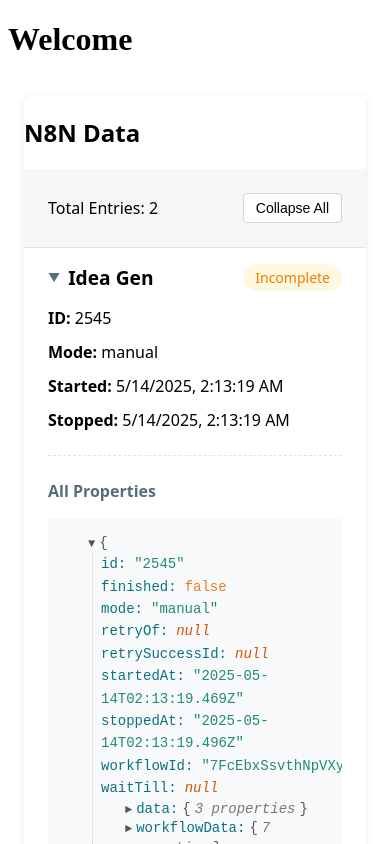
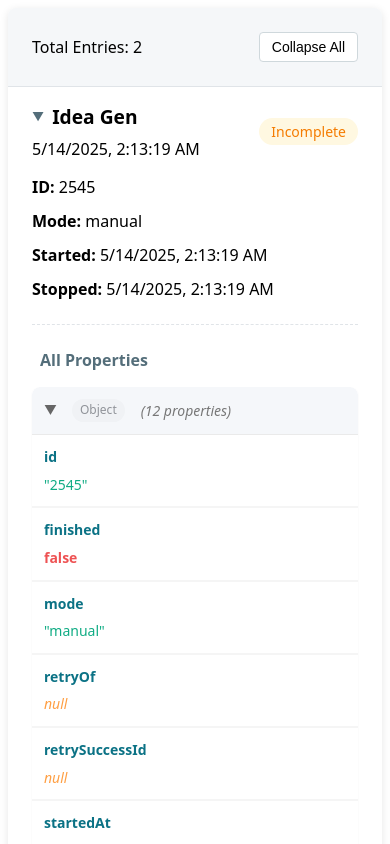
Before and after one commit to SharkJets/n7n, an Astro site: page / in a window 390 px wide. Both pictures are taken after a click on the button "Expand All". Shown: the top 844 px of the page. Built offline with nearby package versions, Linux system fonts and the light colour scheme; Astro itself is replaced by a stand-in of ours.

Commit message:
improves mobile layout

```diff
--- a/src/components/vue/JsonViewer.vue
+++ b/src/components/vue/JsonViewer.vue
@@ -1,32 +1,32 @@
 <template>
   <div class="json-viewer-component">
     <template v-if="isObject(data)">
-      <div class="json-object" :class="{ expanded: isExpanded }">
-        <div class="json-toggle" @click="toggleExpand">
-          <span class="toggle-icon">{{ isExpanded ? '▼' : '►' }}</span>
-          <span class="json-key" v-if="propKey">{{ propKey }}:</span>
-          <span class="json-braces">{{ isArray(data) ? '[' : '{' }}</span>
-          <span v-if="!isExpanded" class="json-preview">{{ getObjectPreview(data) }}</span>
-          <span v-if="!isExpanded" class="json-braces">{{ isArray(data) ? ']' : '}' }}</span>
+      <div class="json-object-container" :class="{ 'root-item': level === 0 }">
+        <div class="json-object-header" @click="toggleExpand">
+          <div class="header-left">
+            <span class="toggle-icon">{{ isExpanded ? '▼' : '►' }}</span>
+            <span class="json-key" v-if="propKey">{{ propKey }}</span>
+            <span class="json-type">{{ isArray(data) ? 'Array' : 'Object' }}</span>
+            <span class="json-preview">{{ getObjectPreview(data) }}</span>
+          </div>
         </div>
 
-        <div v-if="isExpanded" class="json-children">
-          <div v-for="(value, key) in data" :key="key" class="json-property">
+        <div v-if="isExpanded" class="json-object-content">
+          <div v-for="(value, key) in data" :key="key" class="json-item">
             <JsonViewer
               :data="value"
               :prop-key="key"
               :level="level + 1"
             />
           </div>
-          <div class="json-braces end-braces">{{ isArray(data) ? ']' : '}' }}</div>
         </div>
       </div>
     </template>
 
     <template v-else>
       <div class="json-property">
-        <span v-if="propKey" class="json-key">{{ propKey }}:</span>
-        <span class="json-value" :class="getValueType(data)">{{ formatValue(data) }}</span>
+        <div class="json-key-container" v-if="propKey">{{ propKey }}</div>
+        <div class="json-value-container" :class="getValueType(data)">{{ formatValue(data) }}</div>
       </div>
     </template>
   </div>
@@ -78,12 +78,12 @@
     getObjectPreview(obj) {
       const isArray = Array.isArray(obj);
       const count = Object.keys(obj).length;
-      if (count === 0) return isArray ? '' : '';
+      if (count === 0) return isArray ? '(empty array)' : '(empty object)';
 
       if (isArray) {
-        return `${count} item${count === 1 ? '' : 's'}`;
+        return `(${count} item${count === 1 ? '' : 's'})`;
       } else {
-        return `${count} propert${count === 1 ? 'y' : 'ies'}`;
+        return `(${count} propert${count === 1 ? 'y' : 'ies'})`;
       }
     }
   }
@@ -92,78 +92,124 @@
 
 <style>
 .json-viewer-component {
-  font-family: monospace;
+  font-family: system-ui, -apple-system, BlinkMacSystemFont, sans-serif;
   font-size: 14px;
   line-height: 1.4;
+  width: 100%;
+  box-sizing: border-box;
 }
 
-.json-object {
-  padding-left: 1.5rem;
-  position: relative;
+.json-object-container {
+  margin-bottom: 0.25rem;
+  border-radius: 0;
+  overflow: hidden;
+  width: 100%;
+  box-shadow: none;
 }
 
-.json-toggle {
+.root-item {
+  border-radius: 8px;
+  box-shadow: 0 1px 2px rgba(0, 0, 0, 0.05);
+  margin-bottom: 0.75rem;
+}
+
+.json-object-header {
+  display: flex;
+  align-items: center;
+  padding: 0.75rem;
+  background-color: #f5f7fa;
   cursor: pointer;
   user-select: none;
+  border-bottom: 1px solid #eaeaea;
+  justify-content: space-between;
 }
 
-.json-toggle:hover {
-  text-decoration: underline;
+.header-left {
+  display: flex;
+  align-items: center;
+  flex-wrap: wrap;
+}
+
+.json-object-header:hover {
+  background-color: #eef1f6;
+}
+
+.json-object-content {
+  padding: 0;
+  background-color: #ffffff;
 }
 
 .toggle-icon {
-  font-size: 0.75rem;
-  color: #555;
-  margin-right: 0.25rem;
+  font-size: 0.8rem;
+  color: #666;
+  margin-right: 0.5rem;
+  width: 12px;
+  text-align: center;
 }
 
 .json-key {
   color: #0b7285;
-  margin-right: 0.25rem;
+  font-weight: bold;
+  margin-right: 0.5rem;
 }
 
-.json-braces {
-  color: #555;
-}
-
-.end-braces {
-  padding-left: 0.5rem;
+.json-type {
+  color: #909399;
+  background-color: #f0f2f5;
+  padding: 0.2rem 0.5rem;
+  border-radius: 12px;
+  font-size: 0.75rem;
+  margin-right: 0.5rem;
 }
 
 .json-preview {
   color: #777;
   font-style: italic;
-  margin: 0 0.25rem;
 }
 
-.json-value {
-  margin-left: 0.25rem;
+.json-item {
+  border-bottom: 1px solid #f5f5f5;
 }
 
-.json-value.string {
-  color: #218c74;
-}
-
-.json-value.number {
-  color: #6a89cc;
-}
-
-.json-value.boolean {
-  color: #e67e22;
-}
-
-.json-value.null, .json-value.undefined {
-  color: #d35400;
-  font-style: italic;
-}
-
-.json-children {
-  padding-left: 0.5rem;
-  border-left: 1px dotted #ccc;
-  margin-left: 0.25rem;
+.json-item:last-child {
+  border-bottom: none;
 }
 
 .json-property {
-  line-height: 1.6;
+  display: flex;
+  flex-direction: column;
+  padding: 0;
+  background-color: #fff;
+  width: 100%;
+  border-bottom: 1px solid #f5f5f5;
+}
+
+.json-key-container {
+  color: #0b7285;
+  font-weight: bold;
+  padding: 0.75rem 0.75rem 0.25rem 0.75rem;
+}
+
+.json-value-container {
+  padding: 0.25rem 0.75rem 0.75rem 0.75rem;
+  word-break: break-word;
+}
+
+.json-value-container.string {
+  color: #10ac84;
+}
+
+.json-value-container.number {
+  color: #2e86de;
+}
+
+.json-value-container.boolean {
+  color: #ee5253;
+  font-weight: bold;
+}
+
+.json-value-container.null, .json-value-container.undefined {
+  color: #ff9f43;
+  font-style: italic;
 }
 </style>
--- a/src/components/vue/N8nDataViewer.vue
+++ b/src/components/vue/N8nDataViewer.vue
@@ -10,7 +10,6 @@
         </div>
 
         <div v-else-if="n8nData" class="data-container">
-            <h2>N8N Data</h2>
             <div class="data-summary">
                 <p>Total Entries: {{ n8nData.data.length }}</p>
                 <button class="toggle-all-btn" @click="toggleAllExpanded">
@@ -24,6 +23,7 @@
                         <div class="header-left">
                             <span class="expand-icon">{{ expandedItems[index] ? '▼' : '►' }}</span>
                             <h3>{{ item.workflowData.name }}</h3>
+                            {{ new Date(item.startedAt).toLocaleString() }}
                         </div>
                         <span class="status" :class="{ 'finished': item.finished, 'pending': !item.finished }">
                             {{ item.finished ? 'Finished' : 'Incomplete' }}
@@ -134,7 +134,6 @@
     font-family: system-ui, -apple-system, BlinkMacSystemFont, sans-serif;
     max-width: 1200px;
     margin: 0 auto;
-    padding: 1rem;
 }
 
 .loading, .error-card, .no-data {
@@ -265,13 +264,16 @@
     margin-bottom: 1rem;
     color: #546e7a;
     font-size: 1rem;
+    padding-left: 0.5rem;
 }
 
 .json-viewer {
-    background: #f8f9fa;
-    border-radius: 4px;
-    padding: 1rem;
+    background: #ffffff;
+    border-radius: 8px;
+    padding: 0;
     overflow: auto;
-    max-height: 500px;
+    max-height: 600px;
+    width: 100%;
+    box-shadow: 0 1px 2px rgba(0, 0, 0, 0.05);
 }
 </style>
--- a/src/pages/index.astro
+++ b/src/pages/index.astro
@@ -4,6 +4,5 @@
 import N8nDataViewer from "../components/vue/N8nDataViewer.vue";
 ---
 <Layout>
-	<Header client:load></Header>
 	<N8nDataViewer client:load></N8nDataViewer>
 </Layout>
```
